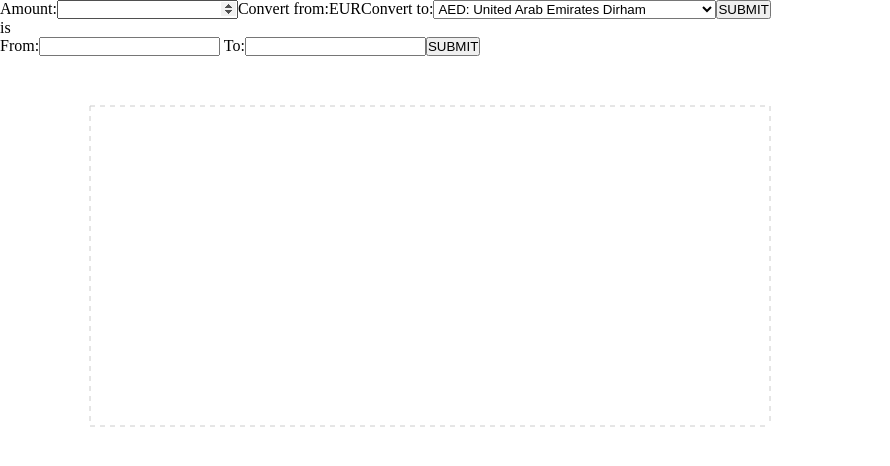
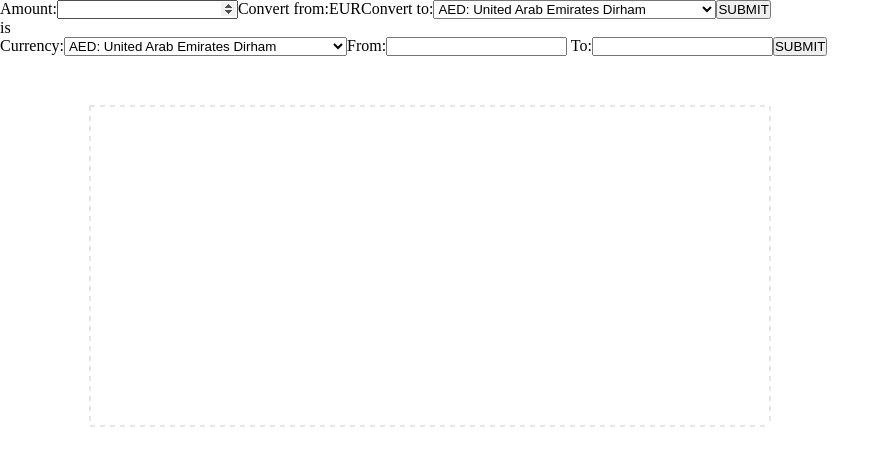
Before and after one commit to an-ska/Currency-Converter, a React app: page / in a window 1280 px wide. Shown: the top 466 px of the page, without its empty margins (0-890 px from the left). Built offline with nearby package versions, Linux system fonts and the light colour scheme.

Commit message:
Pass currency as param to get historical rates, move creating currency select options to separate file

```diff
--- a/src/components/Converter/Converter.js
+++ b/src/components/Converter/Converter.js
@@ -1,16 +1,10 @@
 import React, { useState } from 'react';
 import './Converter.scss';
-import currencies from '../../currencies';
 import { convert } from '../../store/actions/converter';
 import { useDispatch, useSelector } from 'react-redux';
+import getCurrencySelectOptions from '../../services/currency/getCurrencySelectOptions';
 
 const Converter = () => {
-	const currencyOptions = Object.entries(currencies).map(([key, value]) => (
-		<option key={key} value={key}>
-			{key}: {value}
-		</option>
-	));
-
 	const dispatch = useDispatch();
 	const [converterData, setConverterData] = useState({
 		amount: '',
@@ -63,7 +57,7 @@ const Converter = () => {
 					value={converterData.to}
 					onChange={handleChange}
 				>
-					{currencyOptions}
+					{getCurrencySelectOptions}
 				</select>
 				<button>SUBMIT</button>
 			</form>
--- a/src/components/HistoricalRatesForm.js/HistoricalRatesForm.js
+++ b/src/components/HistoricalRatesForm.js/HistoricalRatesForm.js
@@ -4,16 +4,18 @@ import 'react-day-picker/lib/style.css';
 import { useDispatch } from 'react-redux';
 import { showHistoricalRates } from '../../store/actions/historicalRates';
 import { formatDate, getTodayDate } from '../../services/dates';
+import getCurrencySelectOptions from '../../services/currency/getCurrencySelectOptions';
 
 const HistoricalRatesForm = () => {
 	const [dateRange, setDateRange] = useState({
 		from: '',
 		to: '',
 	});
+	const [currency, setCurrency] = useState('');
 
 	const dispatch = useDispatch();
-	const onShowHistoricalRates = (from, to) =>
-		dispatch(showHistoricalRates(from, to));
+	const onShowHistoricalRates = (from, to, currency) =>
+		dispatch(showHistoricalRates(from, to, currency));
 
 	const handleDateFromChange = from => {
 		setDateRange({ ...dateRange, from });
@@ -23,10 +25,18 @@ const HistoricalRatesForm = () => {
 		setDateRange({ ...dateRange, to });
 	};
 
+	const handleCurrencyChange = event => {
+		setCurrency(event.target.value);
+	};
+
 	const handleSubmit = event => {
 		event.preventDefault();
 
-		onShowHistoricalRates(formatDate(dateRange.from), formatDate(dateRange.to));
+		onShowHistoricalRates(
+			formatDate(dateRange.from),
+			formatDate(dateRange.to),
+			currency,
+		);
 	};
 
 	const getFormattedValue = date => (date ? formatDate(date) : '');
@@ -36,6 +46,15 @@ const HistoricalRatesForm = () => {
 
 	return (
 		<form onSubmit={handleSubmit}>
+			<label htmlFor="currency">Currency:</label>
+			<select
+				id="currency"
+				name="currency"
+				value={currency}
+				onChange={handleCurrencyChange}
+			>
+				{getCurrencySelectOptions}
+			</select>
 			<label htmlFor="from">From:</label>
 			<DayPickerInput
 				name="from"
--- /dev/null
+++ b/src/services/currency/getCurrencySelectOptions.js
@@ -0,0 +1,8 @@
+import React from 'react';
+import currencies from './currencies';
+
+export default Object.entries(currencies).map(([key, value]) => (
+	<option key={key} value={key}>
+		{key}: {value}
+	</option>
+));
--- a/src/store/actions/historicalRates.js
+++ b/src/store/actions/historicalRates.js
@@ -20,18 +20,17 @@ export const historicalRatesFail = error => ({
 	error,
 });
 
-export const showHistoricalRates = (fromDate, toDate) => async dispatch => {
+export const showHistoricalRates = (from, to, currency) => async dispatch => {
 	dispatch(historicalRatesStart());
 
-	const currency = 'USD';
-	const urlStartDate = `${API}${fromDate}?access_key=${API_KEY}&symbols=${currency}`;
-	const urlEndDate = `${API}${toDate}?access_key=${API_KEY}&symbols=${currency}`;
+	const urlStartDate = `${API}${from}?access_key=${API_KEY}&symbols=${currency}`;
+	const urlEndDate = `${API}${to}?access_key=${API_KEY}&symbols=${currency}`;
 
 	try {
-		const start = await axios.get(urlStartDate);
-		const end = await axios.get(urlEndDate);
+		const startPoint = await axios.get(urlStartDate);
+		const endPoint = await axios.get(urlEndDate);
 
-		const historicalRates = [start.data, end.data];
+		const historicalRates = [startPoint.data, endPoint.data];
 
 		dispatch(historicalRatesSuccess(currency, historicalRates));
 	} catch (error) {
```
Also changed, not shown: src/services/currency/currencies.js (renamed from src/currencies.js).
